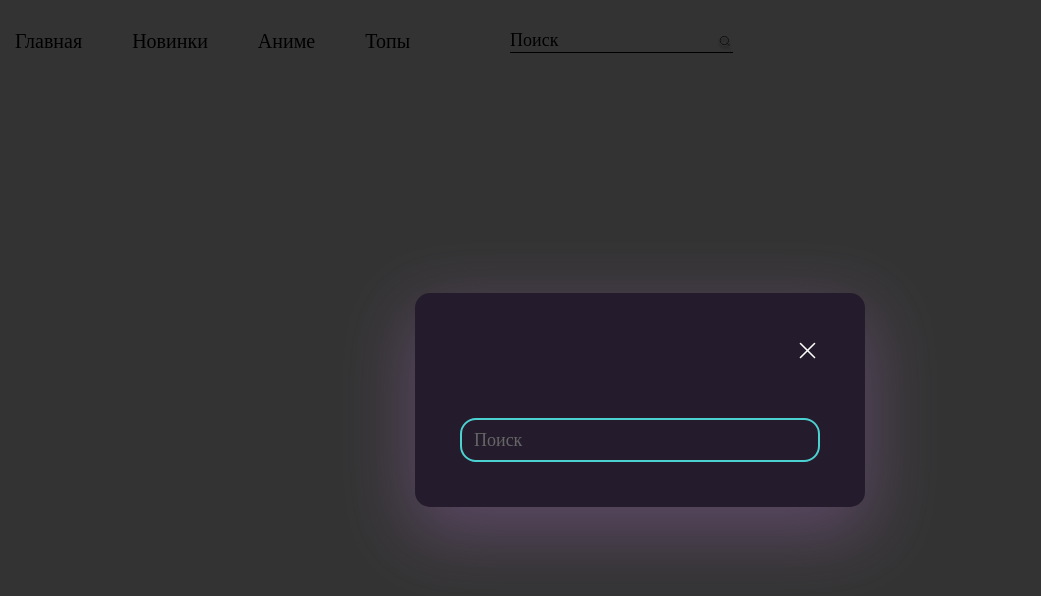
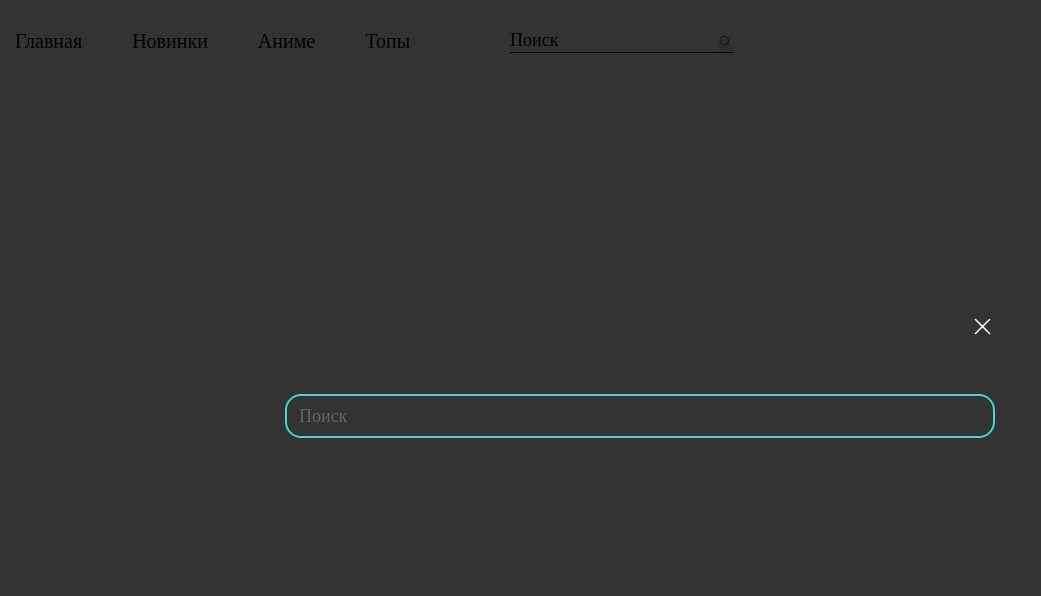
Before and after one commit to cookies-with-tea/fims-site, a React (Vite) app: page / in a window 1280 px wide. Both pictures are taken after a click on the button "Поиск". Shown: the top 596 px of the page, without its empty margins (0-1041 px from the left). Built offline with nearby package versions, Linux system fonts and the light colour scheme.

Commit message:
ASF-9: минимально стилизовал вывод данных с бэка

```diff
--- a/src/components/anime-search/AnimeSearch.tsx
+++ b/src/components/anime-search/AnimeSearch.tsx
@@ -31,8 +31,9 @@ export const AnimeSearch = () => {
 
   const getDataFilms = async () => {
     try {
-      const data = await (await (axios.get(url(ref.current), option))).data.items.slice(0, 9)
+      const data = await (await (axios.get(url(ref.current), option))).data.items.slice(0, 9).filter(item => item.nameRu != null)
       setDataFilms(data)
+      console.log(data)
     } catch (error) {
       console.log(`${error} --- error`)
     }
@@ -50,18 +51,32 @@ export const AnimeSearch = () => {
           <div className={cx("anime-search__text")}>Поиск</div>
           <Icon name="search" className={cx("anime-search__icon")}/>
         </button>
-        <Dialog visible={visible} onClose={changeVisible}>
+        <Dialog
+          visible={visible}
+          onClose={changeVisible}
+          className={cx("dialog__content")}
+        >
           <Input
-            name="seacrh"
+            name="search"
             size={"sm"}
             value={search}
             placeholder="Поиск"
             onChange={onValueChange}
             onClearValue={onClearValue}
           />
-          <ul>
+          <ul className={cx("anime-search__menu")}>
             {dataFilms.map(item => (
-              <li key={item.kinopoiskId}> {item.nameRu} </li>
+              <li key={item.kinopoiskId} className={cx("anime-search__item")}>
+                <Icon name="video" className={cx("anime-search__icon-video")}/>
+                <div className={cx("anime-search__content")}>
+                  <div className={cx("anime-search__name")}>
+                    {item.nameRu}
+                  </div>
+                  <div className={cx("anime-search__year")}>
+                    {item.year}
+                  </div>
+                </div>
+              </li>
             ))}
           </ul>
 
--- a/src/components/anime-search/animeSeacrh.module.scss
+++ b/src/components/anime-search/animeSeacrh.module.scss
@@ -5,17 +5,52 @@
     width: 223px;
     border-bottom: 1px solid black;
     cursor: pointer;
-}
 
-.anime-search__text {
+  &__text {
     color: $color--black;
     // $color--white
     font-size: 18px;
     line-height: 120%;
-}
+  }
 
-.anime-search__icon {
+  &__icon {
     display: flex;
     align-self: end;
     font-size: 16px;
+  }
+
+  &__menu {
+    display: flex;
+    flex-wrap: wrap;
+    padding: 24px 0;
+  }
+
+  &__item {
+    display: flex;
+    //align-items: center;
+    font-size: $font--size-large;
+    line-height: 120%;
+    letter-spacing: 0.9px;
+    padding-top: 8px;
+    flex-basis: 50%;
+    flex-shrink: 0;
+  }
+
+  &__content {
+    margin-left: 10px;
+  }
+
+  &__year {
+    font-size: 13px;
+    margin-top: 5px;
+  }
+
+  &__icon-video {
+    fill: #2D8984;
+    font-size: 22px;
+  }
 }
+
+.dialog__content {
+  width: 800px;
+}
--- a/src/ui/dialog/dialog.module.scss
+++ b/src/ui/dialog/dialog.module.scss
@@ -21,8 +21,8 @@
 
     &__content {
         width: 450px;
-        box-shadow: rgba(125, 90, 141, 0.56) 0px 22px 70px 4px;
-        background: $background--black;
+        //box-shadow: rgba(125, 90, 141, 0.56) 0px 22px 70px 4px;
+        //background: $background--black;
         border-radius: 15px;
         padding: 45px;
         position: relative;
```
Also changed, not shown: src/assets/icons/video.svg (added).
